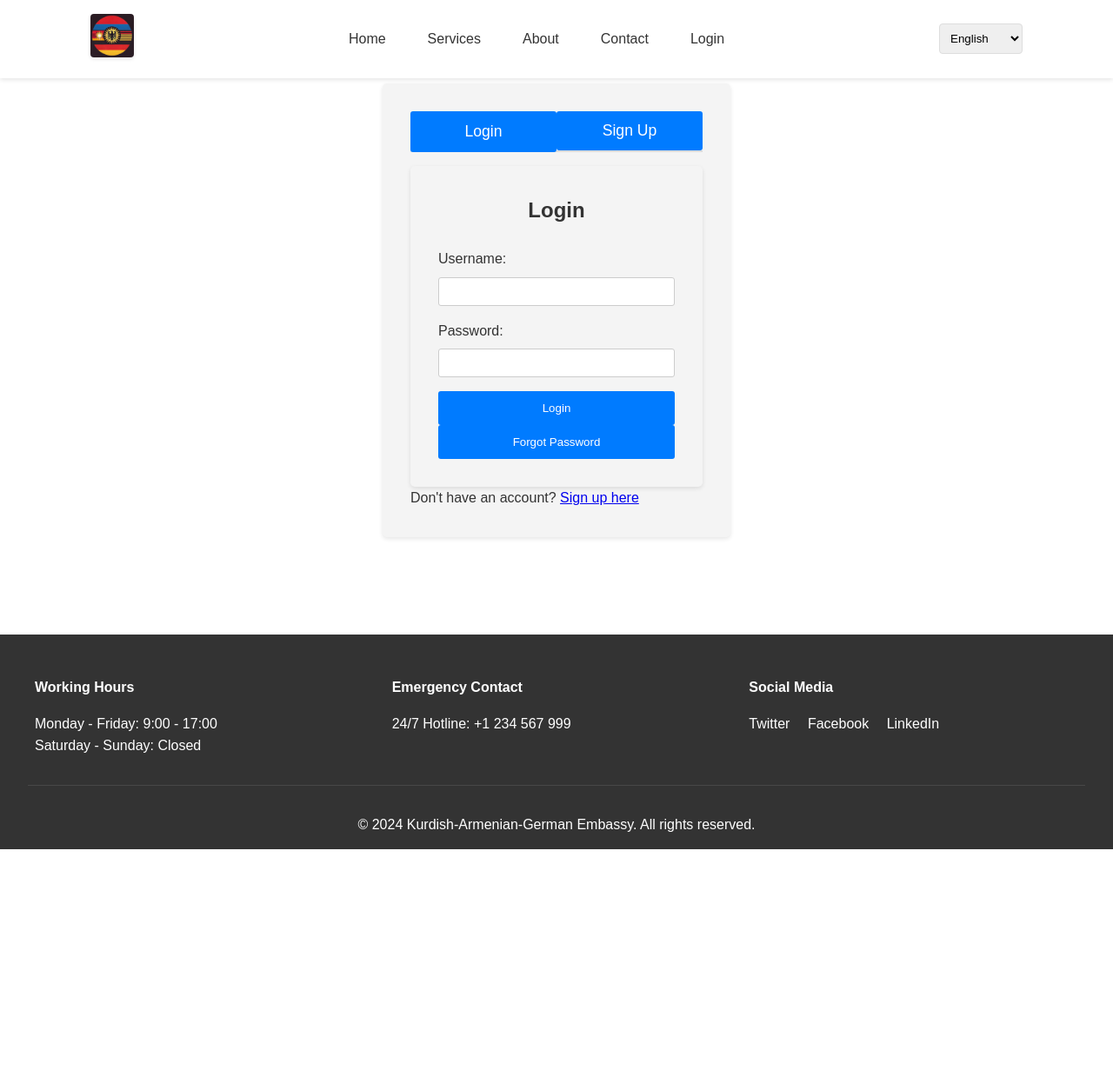
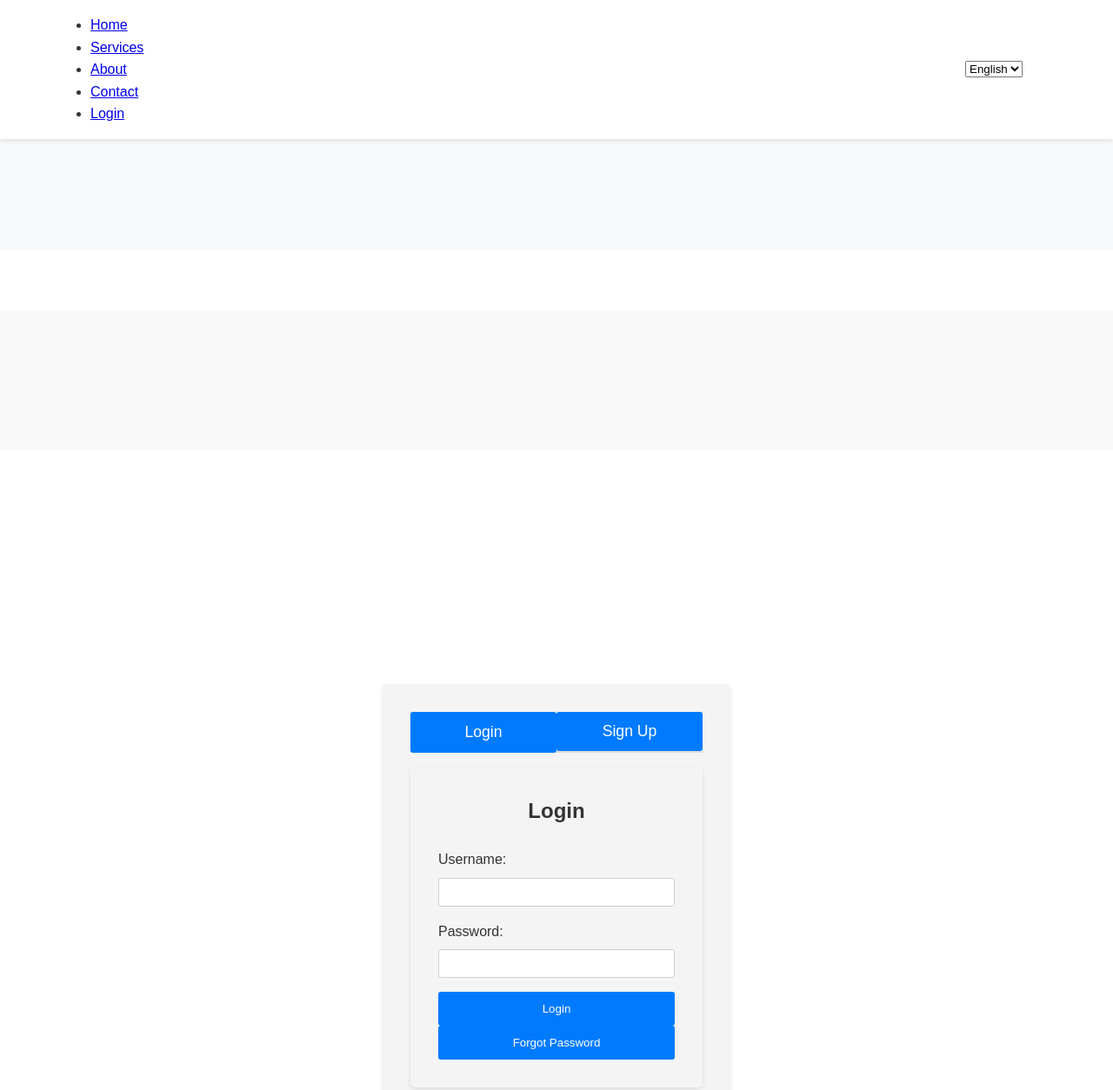
Before and after one commit to lyosha777/CompSec77, a website: page index.html in a window 1280 px wide. Shown: the top 1254 px of the page at 87% size. Before the commit the page ends 977 px from the top, so only its background shows below. Drawn offline with Linux system fonts and the light colour scheme.

Commit message:
some fuckass shit

```diff
--- a/index.html
+++ b/index.html
@@ -3,34 +3,43 @@
 <head>
     <meta charset="UTF-8">
     <meta name="viewport" content="width=device-width, initial-scale=1.0">
-    <title>Login - Kurdish-Armenian-German Embassy</title>
+    <title>Embassy Website</title>
     <link rel="stylesheet" href="styles.css">
 </head>
 <body>
     <header>
         <nav>
-            <div class="logo">
-                <img src="KAGFlag.jpg" alt="Kurdish-Armenian-German Embassy Flag">
-            </div>
-            <ul class="nav-links">
-                <li><a href="index.html#home">Home</a></li>
-                <li><a href="index.html#services">Services</a></li>
-                <li><a href="index.html#about">About</a></li>
-                <li><a href="index.html#contact">Contact</a></li>
-                <li><a href="login.html">Login</a></li>
+            <ul>
+                <li><a href="#home">Home</a></li>
+                <li><a href="#services">Services</a></li>
+                <li><a href="#about">About</a></li>
+                <li><a href="#contact">Contact</a></li>
+                <li><a href="#login">Login</a></li>
             </ul>
-            <div class="language-selector">
-                <select id="languageSelect" onchange="changeLanguage(this.value)">
-                    <option value="en">English</option>
-                    <option value="ku">Kurdish</option>
-                    <option value="hy">Armenian</option>
-                    <option value="de">German</option>
-                </select>
-            </div>
+            <select id="language-select">
+                <option value="en">English</option>
+                <!-- Add more language options as needed -->
+            </select>
         </nav>
     </header>
 
     <main>
+        <section id="home">
+            <!-- Add content for the home section -->
+        </section>
+
+        <section id="services">
+            <!-- Add content for the services section -->
+        </section>
+
+        <section id="about">
+            <!-- Add content for the about section -->
+        </section>
+
+        <section id="contact">
+            <!-- Add content for the contact section -->
+        </section>
+
         <section id="login">
             <div class="auth-container">
                 <div class="auth-tabs">
@@ -51,22 +60,6 @@
                     </div>
                     <button type="submit">Login</button>
                     <button type="button" onclick="showForgotPassword()">Forgot Password</button>
-                </form>
-                <p>Don't have an account? <a href="signup.html">Sign up here</a></p>
-
-                <!-- Forgot Password Form -->
-                <form id="forgotPasswordForm" onsubmit="recoverPassword(event)" style="display: none;">
-                    <h2>Forgot Password</h2>
-                    <div>
-                        <label for="forgotUsername">Username:</label>
-                        <input type="text" id="forgotUsername" name="username" required>
-                    </div>
-                    <div>
-                        <label for="forgotSecurityAnswer">Security Answer:</label>
-                        <input type="text" id="forgotSecurityAnswer" name="securityAnswer" required>
-                    </div>
-                    <button type="submit">Recover Password</button>
-                    <button type="button" onclick="showTab('login')">Back to Login</button>
                 </form>
 
                 <!-- Signup Form -->
@@ -106,43 +99,9 @@
     <div id="dbError" style="color: red;"></div>
 
     <footer>
-        <div class="footer-content">
-            <div class="footer-section">
-                <h4>Working Hours</h4>
-                <p>Monday - Friday: 9:00 - 17:00</p>
-                <p>Saturday - Sunday: Closed</p>
-            </div>
-            <div class="footer-section">
-                <h4>Emergency Contact</h4>
-                <p>24/7 Hotline: +1 234 567 999</p>
-            </div>
-            <div class="footer-section">
-                <h4>Social Media</h4>
-                <div class="social-links">
-                    <a href="#">Twitter</a>
-                    <a href="#">Facebook</a>
-                    <a href="#">LinkedIn</a>
-                </div>
-            </div>
-        </div>
-        <div class="footer-bottom">
-            <p>&copy; 2024 Kurdish-Armenian-German Embassy. All rights reserved.</p>
-        </div>
+        <!-- Add your footer content here -->
     </footer>
 
-    <script src="translations.js"></script>
-    <script src="language.js"></script>
     <script src="auth.js"></script>
-    <script>
-        // Check for database connection error
-        fetch('/').then((response) => {
-            if (!response.ok) {
-                return response.text().then((errorMsg) => {
-                    alert(`Database connection error. ${errorMsg}`);
-                    document.getElementById('dbError').textContent = errorMsg;
-                });
-            }
-        });
-    </script>
 </body>
 </html>
```
